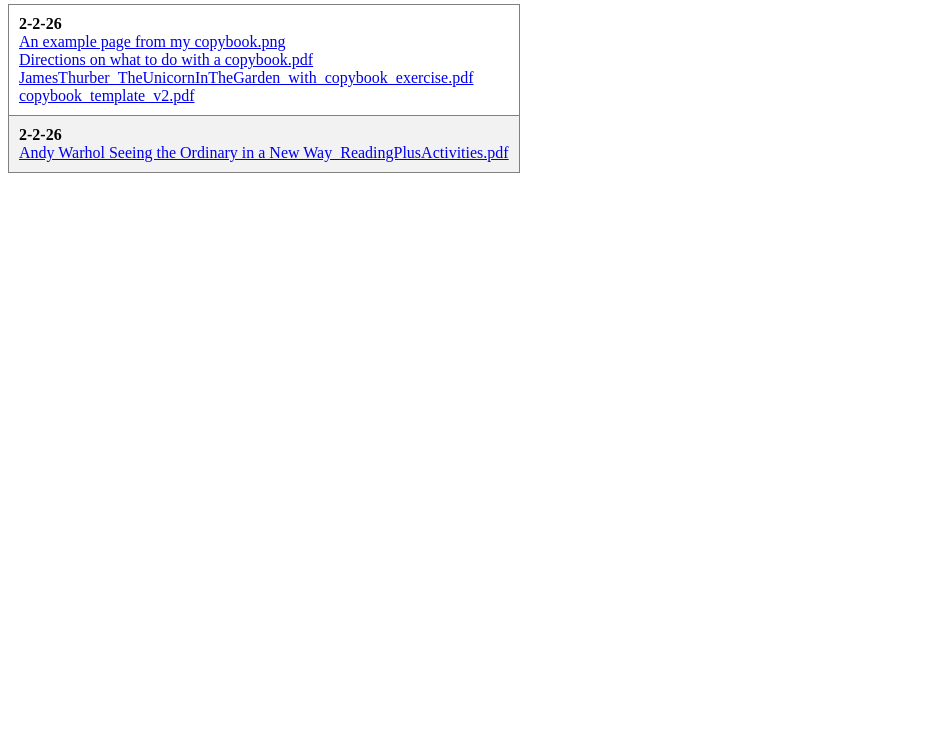
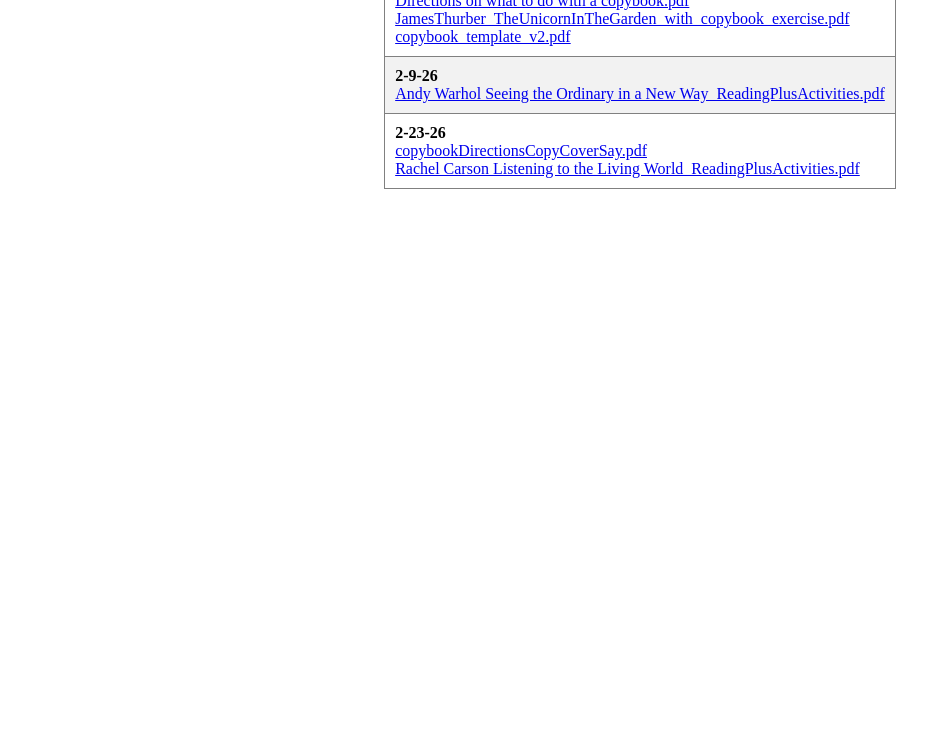
Before and after one commit to dvanjever/ARD, a plain HTML site: page Feb_2_ESL_class documents.html in a window 1280 px wide. Shown: the part 45-800 px from the top of the page, without its empty margins (0-951 px from the left). Drawn offline with Linux system fonts and the light colour scheme.

Commit message:
update for 2-23 class

```diff
--- a/Feb_2_ESL_class documents.html
+++ b/Feb_2_ESL_class documents.html
@@ -1,35 +1,16 @@
-<!DOCTYPE HTML PUBLIC "-//W3C//DTD HTML 4.01 Transitional//EN">
-<html><head>
 <!-- ************************ BEGINNING ************************ -->
-
-  <style>tr:nth-child(even){background:#f2f2f2;}tr:hover{background:#ddd;}</style>
-
-  <meta name="robots" content="noindex, nofollow">
-  <title>Advanced Reading and Discussion Readings Winter 2026</title>
-
-
-</head><body>
-<h3>Advanced Reading and Discussion Readings Winter 2026</h3>
-
-<table style="margin-top: auto; margin-bottom: auto; border-collapse: collapse;" border="1">
-
-  <tbody>
-    <tr>
-      <td style="padding: 10px;"><strong>2-2-26</strong><br>
-      <a href="https://drive.google.com/file/d/1pdWVlrueIHkwV8htj0vKCz_D_6Tq9grg/view?usp=drivesdk" target="_blank">An example page from my copybook.png</a><br>
-      <a href="https://drive.google.com/file/d/1SKzb9owsOa7OGOdrI3HXY_1S67zQWCMV/preview" target="_blank">Directions on what to do with a copybook.pdf</a><br>
-      <div style="text-align: left;"><a href="https://drive.google.com/file/d/14JCQkO-jEvx-mHwg4a3BE4ll6kGCOWbn/preview" target="_blank">JamesThurber_TheUnicornInTheGarden_with_copybook_exercise.pdf</a><br>
-      </div>
-      <a href="https://drive.google.com/file/d/1uGhFdpjesRCw7tYD9SrIZCo-RWGZeUg0/preview" target="_blank">copybook_template_v2.pdf</a><br>
-      </td>
-    </tr>
- <tr>
-      <td style="padding: 10px;"><strong>2-2-26</strong><br>
-		<a href="https://drive.google.com/file/d/1YaK3hMNavGB42jsVZxYKA9LViRmZ28nW/view?usp=sharing" target="_blank">Andy Warhol Seeing the Ordinary in a New Way_ReadingPlusActivities.pdf</a><br>
-      </td>
- </tr>
-  </tbody>
-</table>
-
+<html><head><meta name='robots' content='noindex, nofollow'><style>tr:nth-child(even){background:#f2f2f2;}tr:hover{background:#ddd;}</style></head><body><table border='1' style='margin:auto; border-collapse:collapse;'>
+<tr><td style='padding:10px;'><strong>2-2-26</strong><br>
+<a href="https://drive.google.com/uc?export=download&id=1SKzb9owsOa7OGOdrI3HXY_1S67zQWCMV" target="_blank">Directions on what to do with a copybook.pdf</a><br>
+<a href="https://drive.google.com/uc?export=download&id=14JCQkO-jEvx-mHwg4a3BE4ll6kGCOWbn" target="_blank">JamesThurber_TheUnicornInTheGarden_with_copybook_exercise.pdf</a><br>
+<a href="https://drive.google.com/uc?export=download&id=1uGhFdpjesRCw7tYD9SrIZCo-RWGZeUg0" target="_blank">copybook_template_v2.pdf</a><br>
+</td></tr>
+<tr><td style='padding:10px;'><strong>2-9-26</strong><br>
+<a href="https://drive.google.com/uc?export=download&id=1YaK3hMNavGB42jsVZxYKA9LViRmZ28nW" target="_blank">Andy Warhol Seeing the Ordinary in a New Way_ReadingPlusActivities.pdf</a><br>
+</td></tr>
+<tr><td style='padding:10px;'><strong>2-23-26</strong><br>
+<a href="https://drive.google.com/uc?export=download&id=1owPB0DftRJlsxMJiOqujrQY72wghTsnw" target="_blank">copybookDirectionsCopyCoverSay.pdf</a><br>
+<a href="https://drive.google.com/uc?export=download&id=1eH_l8nwk1w8p1Clr216pZGfQ26R950vQ" target="_blank">Rachel Carson Listening to the Living World_ReadingPlusActivities.pdf</a><br>
+</td></tr>
+</table></body></html>
 <!-- ************************* ENDING ************************* -->
-</body></html>
```
